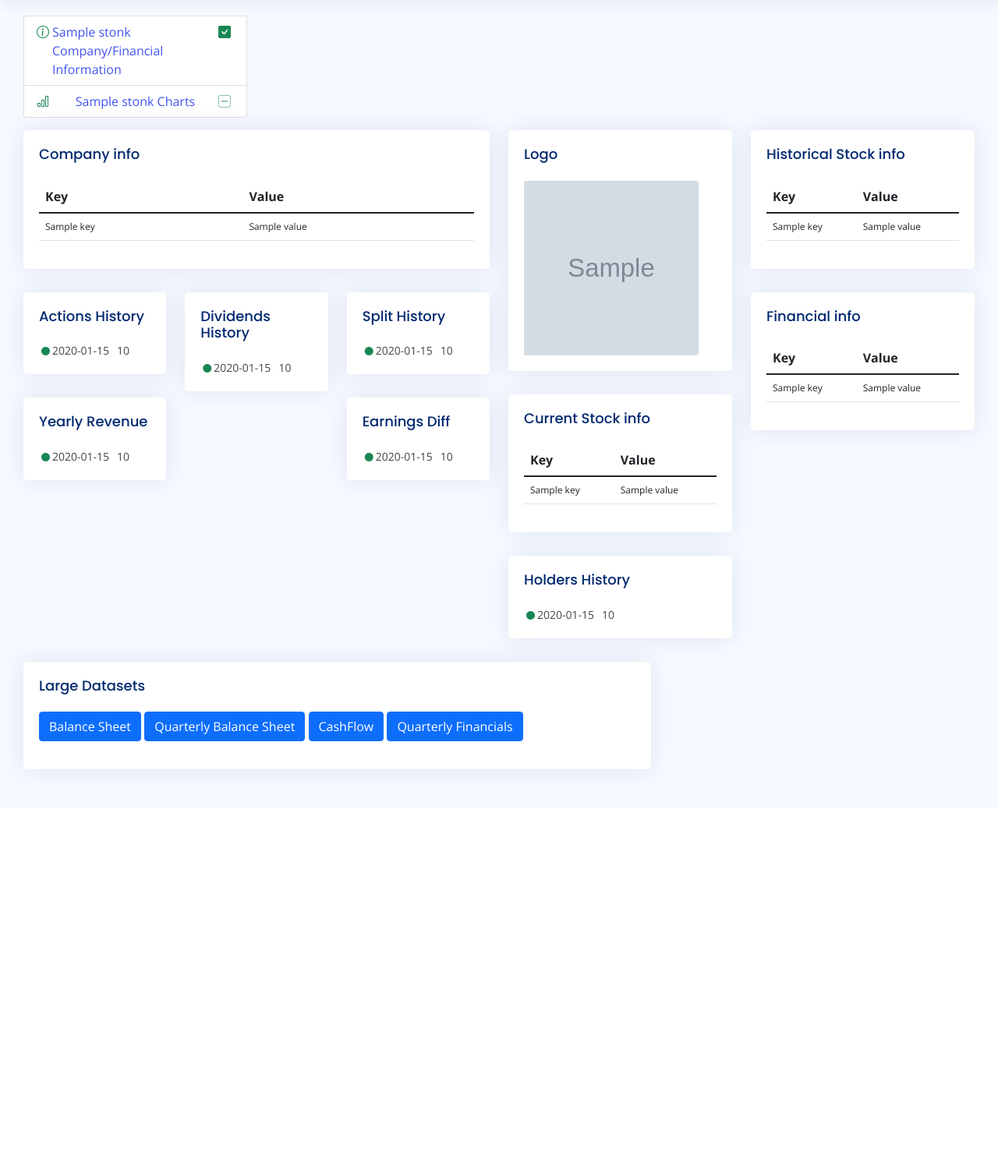
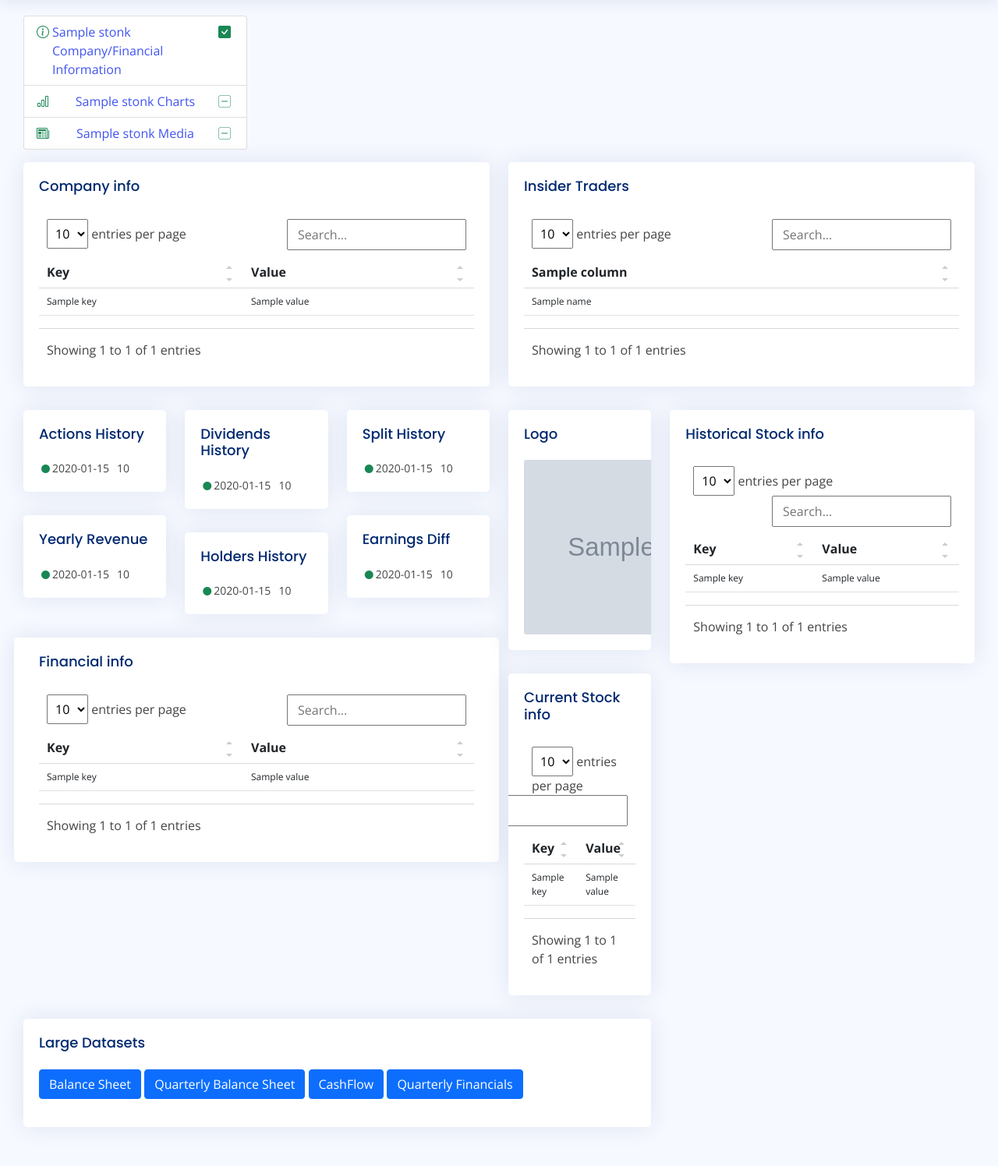
Before and after one commit to RH-sdavey/SeanCoin, a Flask app: template templates/company_info.html in a window 1280 px wide. Shown: the part 60-1556 px from the top of the page at 78% size. Before the commit the page ends 1062 px from the top, so only its background shows below. Run offline with Flask 2, Linux system fonts and the light colour scheme; the template is opened without the code that fills it: most values are stand-ins (such as "Sample title", 1, 10 or a date in 2020); grey boxes marked "Sample" are stand-in pictures; parts of the project's set-up code (start-up, migrations or seed data) failed here and were passed over; some libraries are stand-ins or nearby versions.

Commit message:
- make datatables come alive - added lot of cards to company_info - new route for stonk_media   - new mediascraper class  - new nice impressive menu system for all stonk pages

```diff
--- a/flask_application.py
+++ b/flask_application.py
@@ -6,6 +6,7 @@ from werkzeug.routing import BuildError
 from web3.exceptions import BlockNotFound
 
 from backend import lib
+from backend.media_scraper import StonkMedia
 from backend.stonk import Stonk
 from backend.blockchain import BlockChain, Account
 from backend.backend import (
@@ -118,10 +119,23 @@ def stonk_info(stonk):
     elif not lib.stonk_object == fuck_the_word_stonk:
         lib.stonk_object = fuck_the_word_stonk
 
+    stonk_media = StonkMedia(stonk)
     return render_template(
         "company_info.html",
         stonk=stonk,
         stonk_obj=fuck_the_word_stonk,
+        insiders=stonk_media.parse_insiders_from_html()
+    )
+
+
+@seanCoin.route("/stonk_media/<stonk>")
+def stonk_media(stonk):
+    stonk_media = StonkMedia(stonk)
+    return render_template(
+        "stonk_media.html",
+        stonk=stonk,
+        news=stonk_media.parse_news_from_html(),
+        insiders=stonk_media.parse_insiders_from_html()
     )
 
 
--- a/templates/base.html
+++ b/templates/base.html
@@ -141,6 +141,7 @@
 <a href="#" class="back-to-top d-flex align-items-center justify-content-center">
     <i class="bi bi-arrow-up-short"></i>
 </a>
+<script src="{{ url_for('static', filename='assets/vendor/simple-datatables/simple-datatables.js') }}"></script>
 <script src="{{ url_for('static', filename='assets/vendor/bootstrap/js/bootstrap.bundle.js') }}"></script>
 <script src="{{ url_for('static', filename='assets/js/main.js') }}"></script>
 
--- a/templates/company_info.html
+++ b/templates/company_info.html
@@ -10,6 +10,10 @@
             </li>
             <li class="list-group-item  d-flex justify-content-between "><i class="bi bi-bar-chart me-1 text-success"></i>
                 <a href="{{ url_for('stonk_charts', stonk=stonk) }}" role="button">{{ stonk|capitalize }} Charts</a>
+                <i class="bi bi-dash-square-dotted me-1 text-success"></i>
+            </li>
+            <li class="list-group-item  d-flex justify-content-between "><i class="bi bi-newspaper me-1 text-success"></i>
+                <a href="{{ url_for('stonk_media', stonk=stonk) }}" role="button">{{ stonk|capitalize }} Media</a>
                 <i class="bi bi-dash-square-dotted me-1 text-success"></i>
             </li>
         </ul>
@@ -95,6 +99,20 @@
                         {% endfor %}
                     </div>
                 </div>
+                <div class="card info-card sales-card">
+                    <div class="card-body">
+                        <h5 class="card-title">Holders History</h5>
+                        {% for time, amount in stonk_obj.holders.items() %}
+                        <div class="activity">
+                            <div class="activity-item d-flex">
+                                <i class='bi bi-circle-fill activity-badge text-success align-self-start'></i>
+                                <div class="activity-label">{{ time }}</div>
+                                <div class="activity-content">{{ amount }}</div>
+                            </div>
+                        </div>
+                        {% endfor %}
+                    </div>
+                </div>
             </div>
             <div class="col-md-4">
                 <div class="card info-card customers-card">
@@ -128,6 +146,27 @@
             </div>
         </div>
         <div class="row">
+            <div class="card info-card sales-card">
+                <div class="card-body">
+                    <h5 class="card-title">Financial info</h5>
+                    <table class="table datatable">
+                        <thead>
+                        <tr>
+                            <th scope="col">Key</th>
+                            <th scope="col">Value</th>
+                        </tr>
+                        </thead>
+                        <tbody>
+                        {% for key, value in stonk_obj.financials.items() %}
+                        <tr>
+                            <td>{{ key }}</td>
+                            <td>{{ value }}</td>
+                        </tr>
+                        {% endfor %}
+                        </tbody>
+                    </table>
+                </div>
+            </div>
         </div>
     </div>
 
@@ -136,7 +175,34 @@
 
     <div class="col-lg-6">
         <div class="row">
-            <div class="col-lg-6">
+            <div class="col-lg-12">
+                <div class="card">
+                    <div class="card-body">
+                        <h5 class="card-title">Insider Traders</h5>
+                        <table class="table datatable">
+                            <thead>
+                            <tr>
+                                {% for column in insiders.columns %}
+                                <th scope="col"> {{ column }}</th>
+                                {% endfor %}
+                            </tr>
+                            </thead>
+                            <tbody>
+                            {% for row in insiders.iterrows() %}
+                                <tr>
+                                    {% for item in row[1] %}
+                                    <td>{{ item }}</td>
+                                    {% endfor %}
+                                </tr>
+                            {% endfor %}
+                            </tbody>
+                        </table>
+                    </div>
+                </div>
+            </div>
+        </div>
+        <div class="row">
+            <div class="col-lg-4">
                 <div class="card info-card sales-card">
                     <div class="card-body">
                         <h5 class="card-title">Logo</h5>
@@ -165,22 +231,8 @@
                         </table>
                     </div>
                 </div>
-                <div class="card info-card sales-card">
-                    <div class="card-body">
-                        <h5 class="card-title">Holders History</h5>
-                        {% for time, amount in stonk_obj.holders.items() %}
-                        <div class="activity">
-                            <div class="activity-item d-flex">
-                                <i class='bi bi-circle-fill activity-badge text-success align-self-start'></i>
-                                <div class="activity-label">{{ time }}</div>
-                                <div class="activity-content">{{ amount }}</div>
-                            </div>
-                        </div>
-                        {% endfor %}
-                    </div>
-                </div>
             </div>
-            <div class="col-lg-6">
+            <div class="col-lg-8">
                 <div class="card">
                     <div class="card-body">
                         <h5 class="card-title">Historical Stock info</h5>
@@ -193,27 +245,6 @@
                             </thead>
                             <tbody>
                             {% for key, value in stonk_obj.historical_stock.items() %}
-                            <tr>
-                                <td>{{ key }}</td>
-                                <td>{{ value }}</td>
-                            </tr>
-                            {% endfor %}
-                            </tbody>
-                        </table>
-                    </div>
-                </div>
-                <div class="card info-card sales-card">
-                    <div class="card-body">
-                        <h5 class="card-title">Financial info</h5>
-                        <table class="table datatable">
-                            <thead>
-                            <tr>
-                                <th scope="col">Key</th>
-                                <th scope="col">Value</th>
-                            </tr>
-                            </thead>
-                            <tbody>
-                            {% for key, value in stonk_obj.financials.items() %}
                             <tr>
                                 <td>{{ key }}</td>
                                 <td>{{ value }}</td>
```
Also changed, not shown: backend/media_scraper.py (added, +43 -0 lines).
